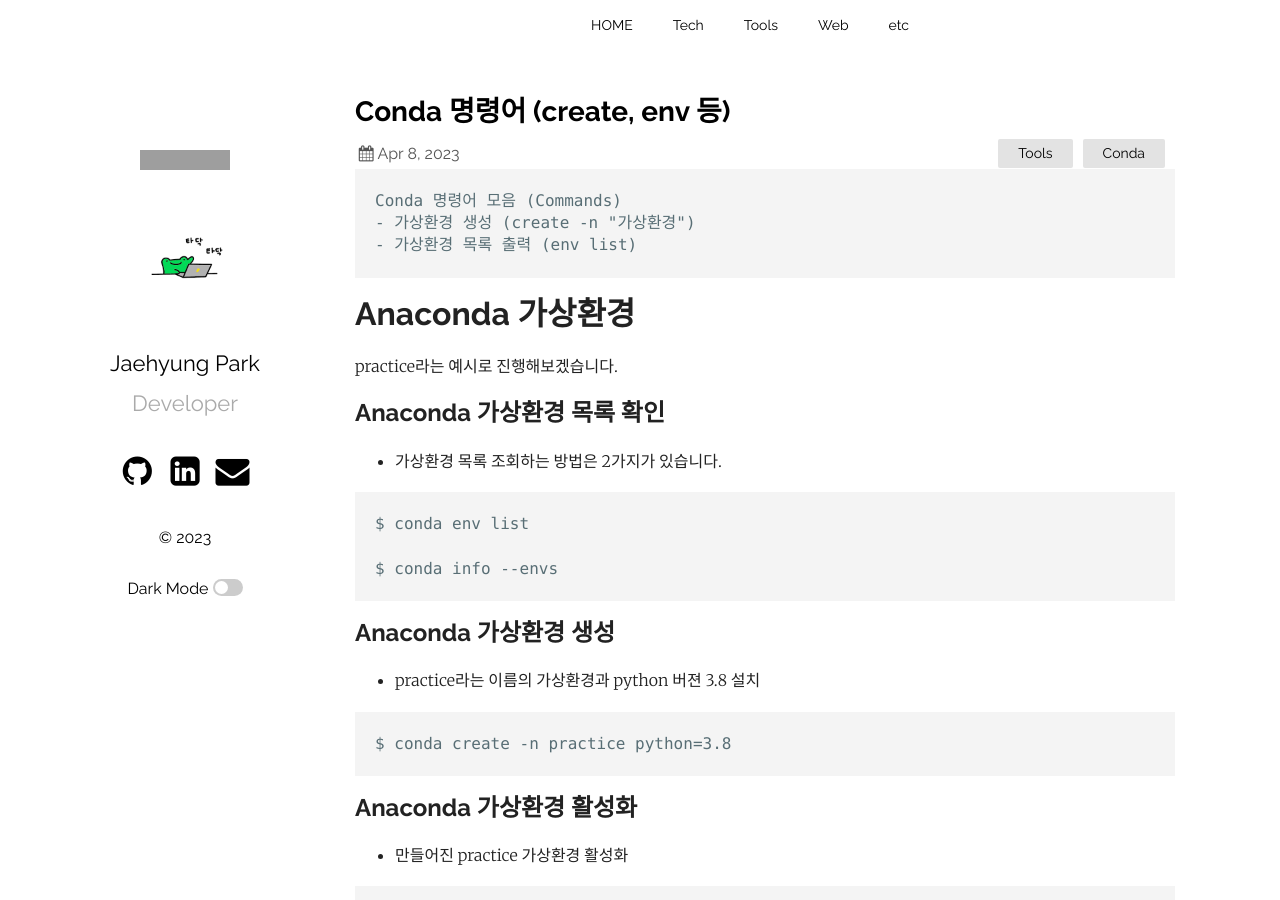
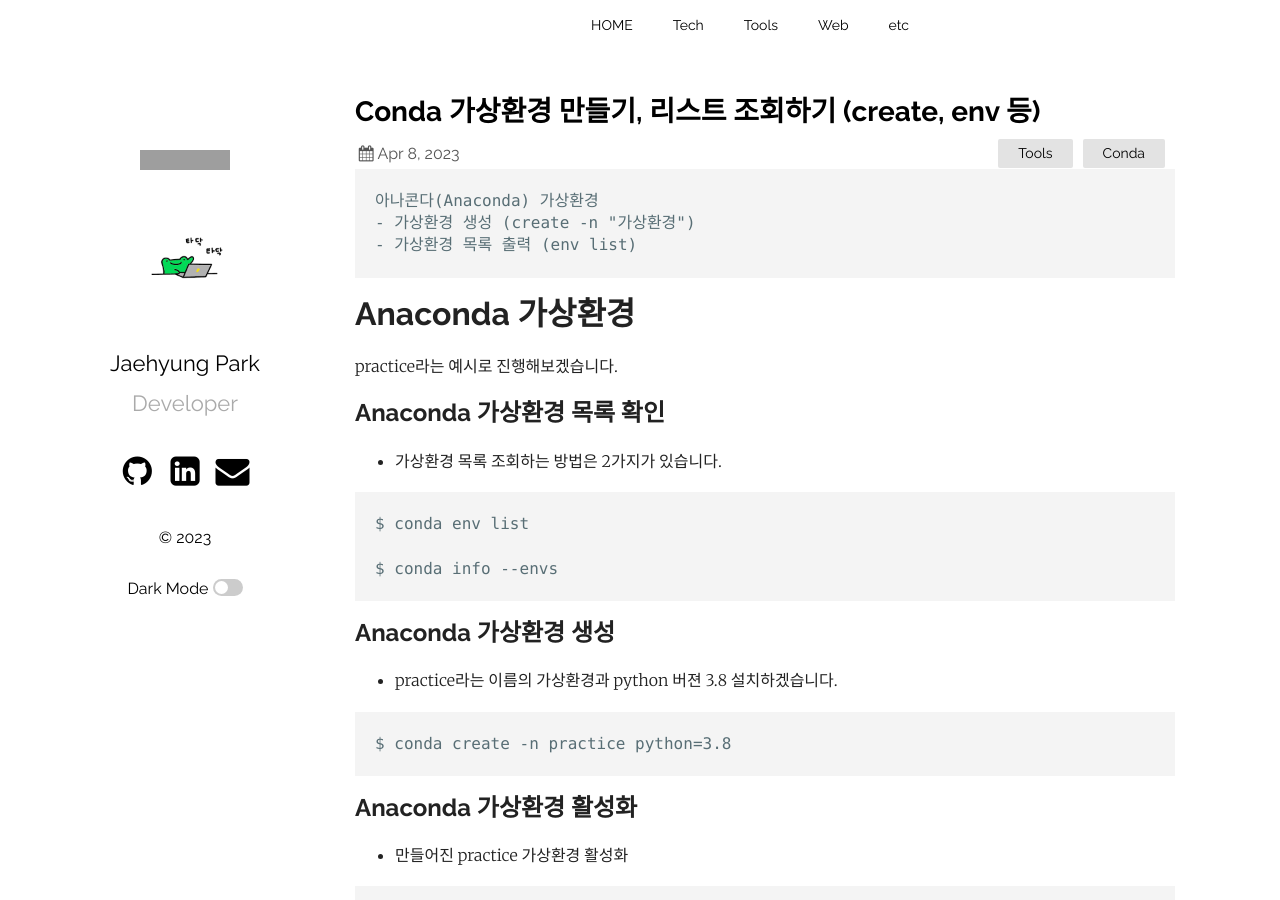
Before and after one commit to jbro321/jbro321.github.io, a Jekyll site: the page built from _posts/Tools/Conda/2023-04-08-Conda_env.md, in a window 1280 px wide and 900 px high. Built offline with Jekyll 4.4.1, drawn with Linux system fonts in a browser that asks for light colours; comment, search, counter and statistics services are not loaded; grey boxes are pictures that could not be loaded.

Commit message:
update conda env post

````diff
--- a/_posts/Tools/Conda/2023-04-08-Conda_commands.md
+++ b/_posts/Tools/Conda/2023-04-08-Conda_env.md
@@ -1,12 +1,12 @@
 ---
 layout: post
-title:  "Conda 명령어 (create, env 등)"
+title:  "Conda 가상환경 만들기, 리스트 조회하기 (create, env 등)"
 date:   2023-04-08 10:50:33 +0900
 categories: Tools Conda
 published: true
 ---
 ```
-Conda 명령어 모음 (Commands)
+아나콘다(Anaconda) 가상환경
 - 가상환경 생성 (create -n "가상환경")
 - 가상환경 목록 출력 (env list)
 ```
@@ -27,7 +27,7 @@ $ conda info --envs
 
 ## Anaconda 가상환경 생성
 
-- practice라는 이름의 가상환경과 python 버젼 3.8 설치
+- practice라는 이름의 가상환경과 python 버젼 3.8 설치하겠습니다.
 
 ```
 $ conda create -n practice python=3.8
````
